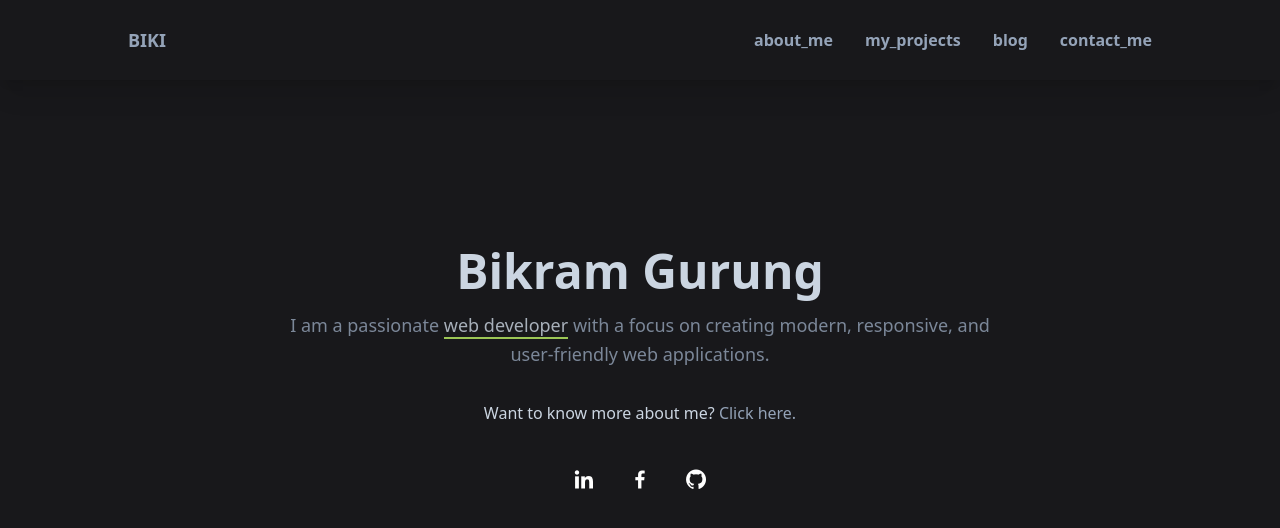
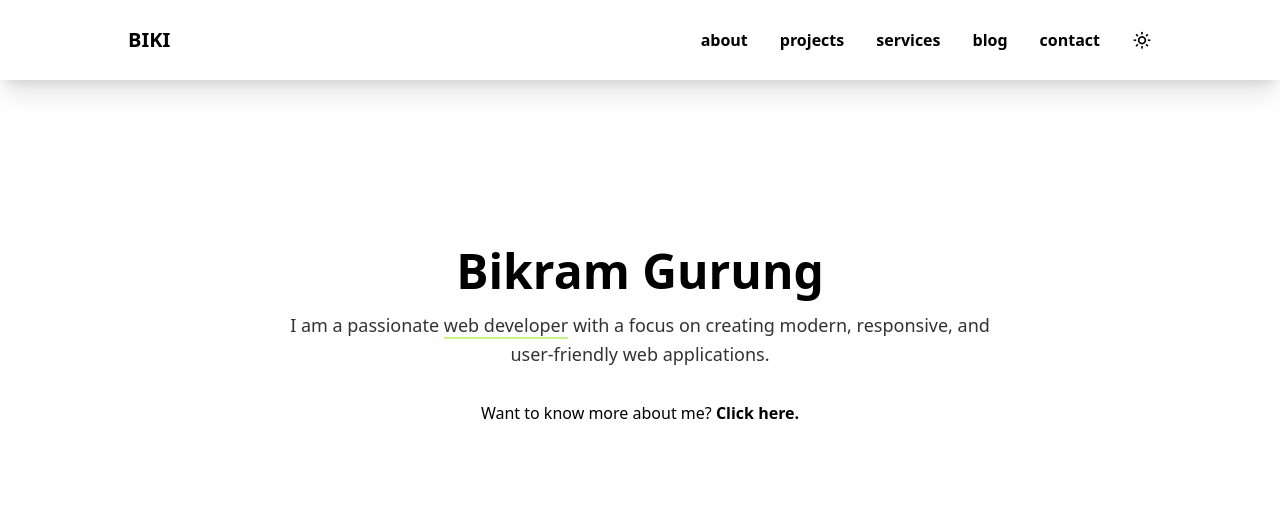
Before and after one commit to iambiki-git/my_portfolio, a Django app: template portfolio/templates/portfolio/base.html in a window 1280 px wide. Shown: the top 528 px of the page. Run offline with Django 5.2, Linux system fonts and the light colour scheme; the template is opened without the code that fills it, so the values that code supplies are empty; some libraries are stand-ins or nearby versions.

Commit message:
add dark-light mode

```diff
--- a/portfolio/templates/portfolio/base.html
+++ b/portfolio/templates/portfolio/base.html
@@ -8,8 +8,22 @@
 
 
     <title>{% block title %}Biki | Portfolio{% endblock %}</title>
+    <style>
+
+        body {
+            background-color: #ffffff; /* Light mode */
+            color: #000000;
+          }
+
+          body.dark {
+            background-color: #18181B; /* Dark mode */
+            color: #fff;
+            {% comment %} color: #94A3B8; {% endcomment %}
+          }
+
+    </style>
 </head>
-<body class="bg-zinc-900">
+<body>
     {% block navbar %} {% include "portfolio/navbar.html" %}{% endblock %}
     {% block herosection %} {% include "portfolio/heroSection.html" %}{% endblock %}
     {% block footer %} {% include "portfolio/footer.html" %}{% endblock %}
--- a/portfolio/templates/portfolio/heroSection.html
+++ b/portfolio/templates/portfolio/heroSection.html
@@ -1,12 +1,12 @@
 {% load static %}
-<section class="relative w-full h-96 text-slate-400 flex items-center justify-center">
-    <div class="text-center max-w-3xl mx-auto px-6 mt-0 md:mt-32">
-        <h1 class="text-4xl md:text-5xl font-bold mb-4 text-slate-300 hover:text-slate-200">
+<section class="relative w-full h-96 flex items-center justify-center">
+    <div class="text-center max-w-3xl mx-auto px-6 mt-10 md:mt-32">
+        <h1 class="text-4xl md:text-5xl font-bold mb-4">
             Bikram Gurung
         </h1>
         <p class="text-lg mb-8 leading-relaxed opacity-80">
-            I am a passionate <span class="border-b-2 text-slate-300 border-lime-300">web developer</span> with a focus on creating modern, responsive, and user-friendly web applications.
+            I am a passionate <span class="border-b-2 border-lime-300">web developer</span> with a focus on creating modern, responsive, and user-friendly web applications.
         </p>
-        <p class="text-slate-300">Want to know more about me? <a href="#" class="hover:border-b text-slate-400 border-blue-500">Click here.</a></p>
+        <p class="">Want to know more about me? <a href="#" class="hover:border-b border-blue-500 font-bold">Click here.</a></p>
     </div>
 </section>
--- a/portfolio/templates/portfolio/navbar.html
+++ b/portfolio/templates/portfolio/navbar.html
@@ -1,40 +1,105 @@
 {% load static %}
-<nav class="flex items-center justify-between text-slate-400 h-20 font-semibold px-6 md:px-32 shadow-xl">
+<nav class="flex items-center justify-between h-20 font-semibold px-6 md:px-32 shadow-xl">
     <!-- Logo -->
-    <a href="#" class="text-xl md:text-lg hover:text-slate-300 transition-all duration-300 ease-in-out"><h2>BIKI</h2></a>
+    <a href="/" class="text-xl md:text-xl transition-all duration-300 ease-in-out"><h2>BIKI</h2></a>
 
     <!-- Menu Items (Desktop) -->
     <ul class="hidden items-center gap-8 md:flex font-sans">
         {% comment %} <a href="#" class="hover:text-slate-300 transition-all duration-300 ease-in-out"><li>home</li></a> {% endcomment %}
-        <a href="#" class="hover:text-slate-300 transition-all duration-300 ease-in-out"><li>about_me</li></a>
-        <a href="#" class="hover:text-slate-300 transition-all duration-300 ease-in-out"><li>my_projects</li></a>
-        <a href="#" class="hover:text-slate-300 transition-all duration-300 ease-in-out"><li>blog</li></a>
-        <a href="#" class="hover:text-slate-300 transition-all duration-300 ease-in-out"><li>contact_me</li></a>
+        <a href="#" class="hover:text-slate-400 transition-all duration-300 ease-in-out"><li>about</li></a>
+        <a href="#" class="hover:text-slate-400 transition-all duration-300 ease-in-out"><li>projects</li></a>
+        <a href="#" class="hover:text-slate-400 transition-all duration-300 ease-in-out"><li>services</li></a>
+        <a href="#" class="hover:text-slate-400 transition-all duration-300 ease-in-out"><li>blog</li></a>
+        <a href="#" class="hover:text-slate-400 transition-all duration-300 ease-in-out"><li>contact</li></a>
+        <li><i class='bx bx-sun cursor-pointer text-xl' id="desktop-theme-toggle"></i></li>
+
     </ul>
 
     <!-- Hamburger Icon (Mobile) -->
     <div class="md:hidden">
-        <button id="menu-toggle" class="text-3xl">
+        <button id="menu-toggle" class="text-2xl">
             <i class='bx bx-menu hover:text-slate-300 transition-all duration-300 ease-in-out'></i>
         </button>
+        <i class='bx bx-sun cursor-pointer text-2xl ml-4' id="mobile-theme-toggle"></i>
+
     </div>
 </nav>
 
-<!-- Mobile Menu -->
-<ul id="mobile-menu" class="hidden md:hidden flex-col items-center text-slate-400 w-full px-6 py-2 space-y-4">
-    {% comment %} <li><a href="#" class="hover:text-slate-300 transition-all duration-300 ease-in-out">home</a></li> {% endcomment %}
-    <li><a href="#" class="hover:text-slate-300 transition-all duration-300 ease-in-out">about_me</a></li>
-    <li><a href="#" class="hover:text-slate-300 transition-all duration-300 ease-in-out">my_projects</a></li>
-    <li><a href="#" class="hover:text-slate-300 transition-all duration-300 ease-in-out">blog</a></li>
-    <li><a href="#" class="hover:text-slate-300 transition-all duration-300 ease-in-out">contact_us</a></li>
-</ul>
+<!-- Mobile Menu (Overlay with Close Button) -->
+<div id="mobile-menu" class="hidden fixed inset-0 bg-opacity-5 flex flex-col items-start justify-start px-3 space-y-6 z-20 border border-slate-600 rounded-lg backdrop-blur-lg mx-3 my-7">
+    <!-- Close Button -->
+    <button id="close-menu" class="absolute -top-7 -right-1 text-3xl">
+        <i class='bx bx-x'></i>
+    </button>
+
+    <!-- Menu Links -->
+    <ul class="flex flex-col items-start space-y-4">
+        <li><a href="/" class="font-semibold text-lg hover:border-b-2 hover:border-green-500 pb-1 hover:text-slate-400 transition-all duration-300 ease-in-out">Home</a></li>
+        <li><a href="#" class="font-semibold text-lg hover:border-b-2 hover:border-green-500 pb-1 hover:text-slate-400 transition-all duration-300 ease-in-out">About</a></li>
+        <li><a href="#" class="font-semibold text-lg hover:border-b-2 hover:border-green-500 pb-1 hover:text-slate-400 transition-all duration-300 ease-in-out">Projects</a></li>
+        <li><a href="#" class="font-semibold text-lg hover:border-b-2 hover:border-green-500 pb-1 hover:text-slate-400 transition-all duration-300 ease-in-out">Services</a></li>
+        <li><a href="#" class="font-semibold text-lg hover:border-b-2 border-green-500 pb-1 hover:text-slate-400 transition-all duration-300 ease-in-out">Blog</a></li>
+        <li><a href="#" class="font-semibold text-lg hover:border-b-2 border-green-500 pb-1 hover:text-slate-400 transition-all duration-300 ease-in-out">Contact</a></li>
+
+    </ul>
+</div>
 
 <script>
     // Toggle mobile menu visibility
     const menuToggle = document.getElementById('menu-toggle');
+    const closeMenu = document.getElementById('close-menu');
     const mobileMenu = document.getElementById('mobile-menu');
 
     menuToggle.addEventListener('click', () => {
-        mobileMenu.classList.toggle('hidden');
+        mobileMenu.classList.remove('hidden');
     });
+
+    closeMenu.addEventListener('click', () => {
+        mobileMenu.classList.add('hidden');
+    });
+
+
+  // Check for saved theme in localStorage and apply it
+  const currentTheme = localStorage.getItem('theme');
+
+  if (currentTheme) {
+      document.body.classList.add(currentTheme);
+      // Change the icon based on the saved theme
+      if (currentTheme === 'dark') {
+          document.getElementById('desktop-theme-toggle').classList.replace('bx-sun', 'bxs-sun');
+          document.getElementById('mobile-theme-toggle').classList.replace('bx-sun', 'bxs-sun');
+      }
+  }
+
+  // Toggle theme and change icon (Desktop)
+  const desktopThemeToggle = document.getElementById('desktop-theme-toggle');
+  desktopThemeToggle.addEventListener('click', () => {
+      document.body.classList.toggle('dark');
+      if (document.body.classList.contains('dark')) {
+          localStorage.setItem('theme', 'dark');
+          desktopThemeToggle.classList.replace('bx-sun', 'bxs-sun');
+          document.getElementById('mobile-theme-toggle').classList.replace('bx-sun', 'bxs-sun');
+      } else {
+          localStorage.setItem('theme', 'light');
+          desktopThemeToggle.classList.replace('bxs-sun', 'bx-sun');
+          document.getElementById('mobile-theme-toggle').classList.replace('bxs-sun', 'bx-sun');
+      }
+  });
+
+  // Toggle theme and change icon (Mobile)
+  const mobileThemeToggle = document.getElementById('mobile-theme-toggle');
+  mobileThemeToggle.addEventListener('click', () => {
+      document.body.classList.toggle('dark');
+      if (document.body.classList.contains('dark')) {
+          localStorage.setItem('theme', 'dark');
+          mobileThemeToggle.classList.replace('bx-sun', 'bxs-sun');
+          document.getElementById('desktop-theme-toggle').classList.replace('bx-sun', 'bxs-sun');
+      } else {
+          localStorage.setItem('theme', 'light');
+          mobileThemeToggle.classList.replace('bxs-sun', 'bx-sun');
+          document.getElementById('desktop-theme-toggle').classList.replace('bxs-sun', 'bx-sun');
+      }
+  });
+
+
 </script>
```
